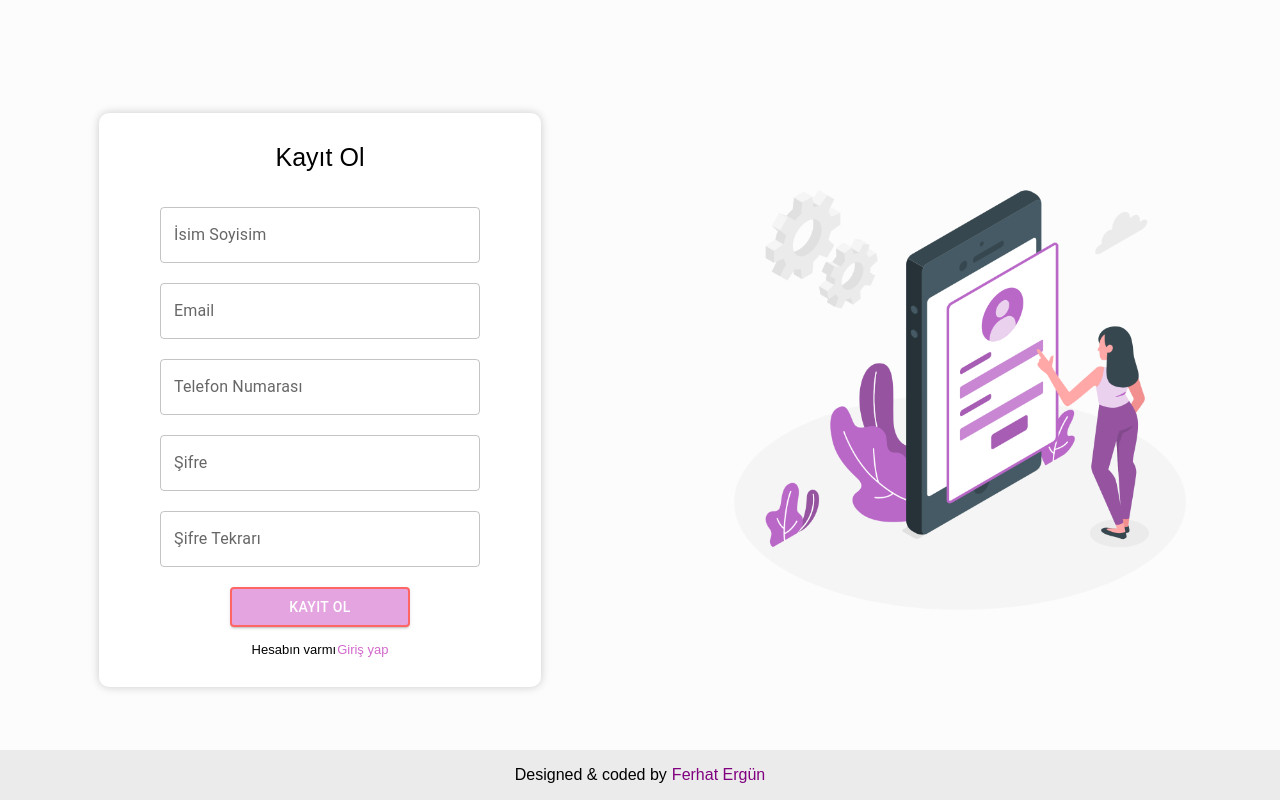
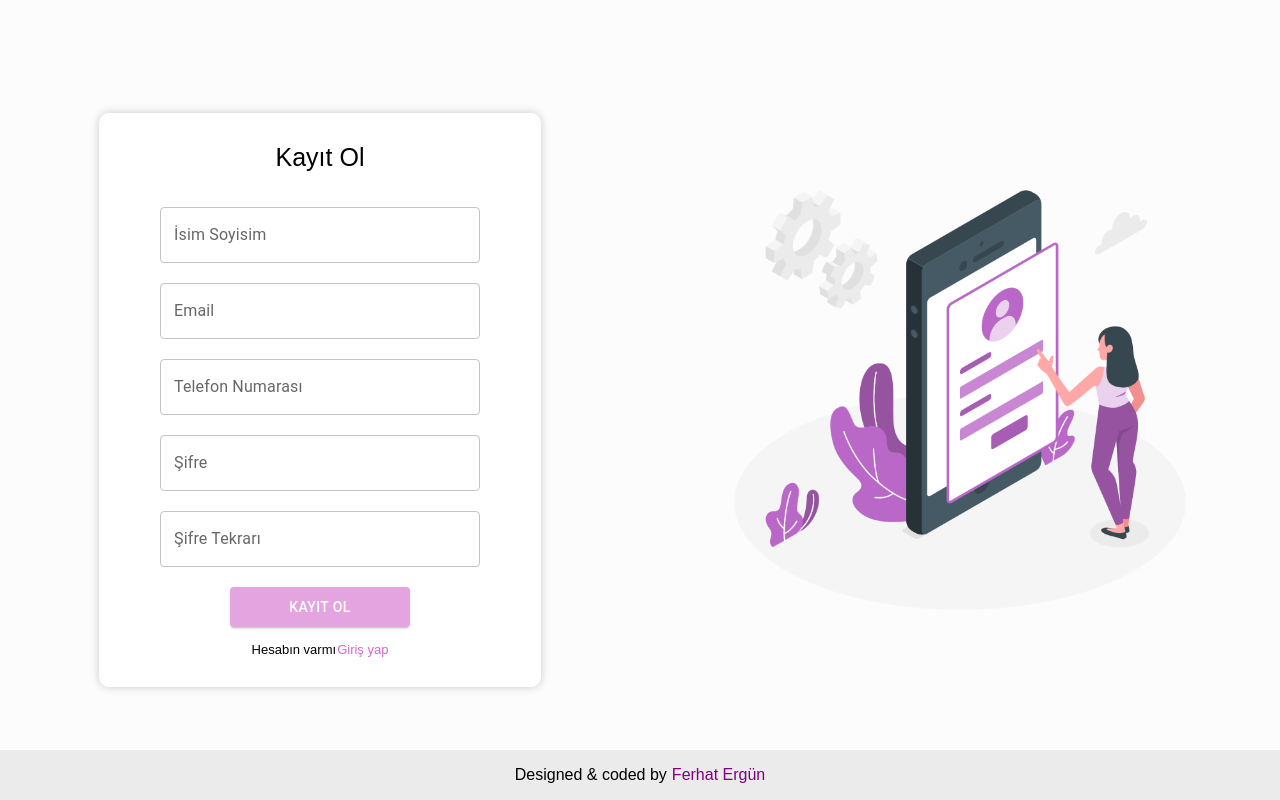
Before and after one commit to ferhatergun/LoginRegister-Page, a React (Create React App) app: page /register in a window 1280 px wide. Built offline with nearby package versions, Linux system fonts and the light colour scheme.

Commit message:
border kaldırıldı

```diff
--- a/src/Pages/Forms/Forms.css
+++ b/src/Pages/Forms/Forms.css
@@ -142,7 +142,6 @@
 .notActive{
     cursor: not-allowed;
     opacity: 0.6;
-    border:2px red solid !important;
 }
 
 /* Titreme efekti için bir animasyon oluşturun */
```
